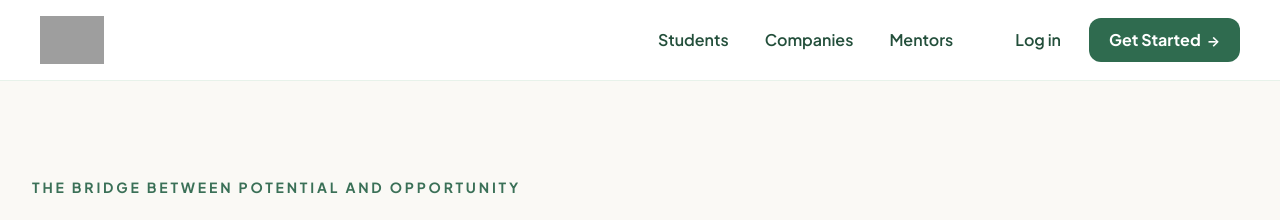
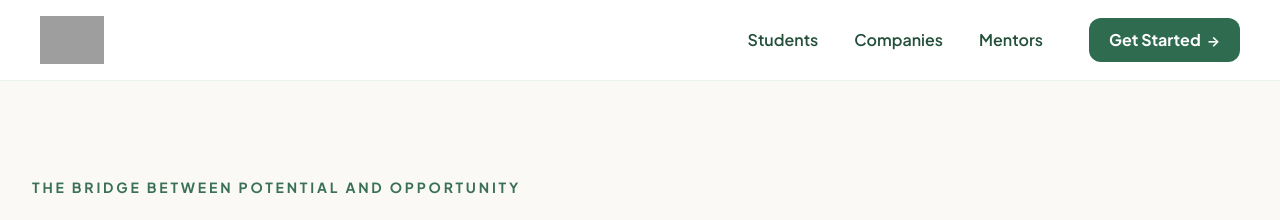
Before and after one commit to PriyanshSoni11/TalentForge, a Flask app: page / in a window 1280 px wide. Shown: the top 220 px of the page. Run offline with Flask 3, Linux system fonts and the light colour scheme; parts of the project's set-up code (start-up, migrations or seed data) failed here and were passed over; some libraries are stand-ins or nearby versions; grey boxes are pictures that could not be loaded.

Commit message:
Remove login button from landing navbar and fix static logo routing on Vercel

```diff
--- a/app/templates/base.html
+++ b/app/templates/base.html
@@ -45,9 +45,6 @@
         </div>
 
         <div class="flex items-center gap-3">
-          <a href="/login" class="hidden sm:inline-flex items-center px-4 py-2.5 rounded-xl text-base font-semibold text-brand-800 hover:text-brand-950 hover:bg-brand-50 transition">
-            Log in
-          </a>
           <a href="/student/register" class="bg-brand-700 hover:bg-brand-800 text-white px-5 py-2.5 rounded-xl font-bold text-base shadow-xs hover:shadow-md transition flex items-center gap-1.5">
             <span>Get Started</span>
             <span class="text-sm">&rarr;</span>
```
Also changed, not shown: requirements.txt (line endings or trailing spaces), vercel.json.
